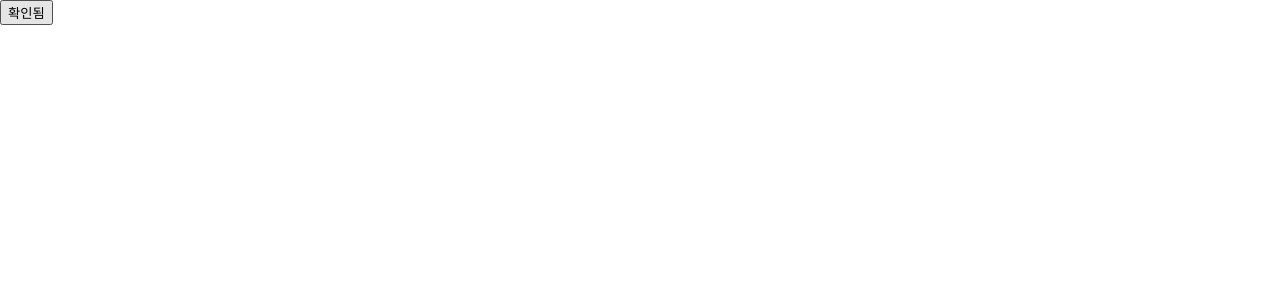
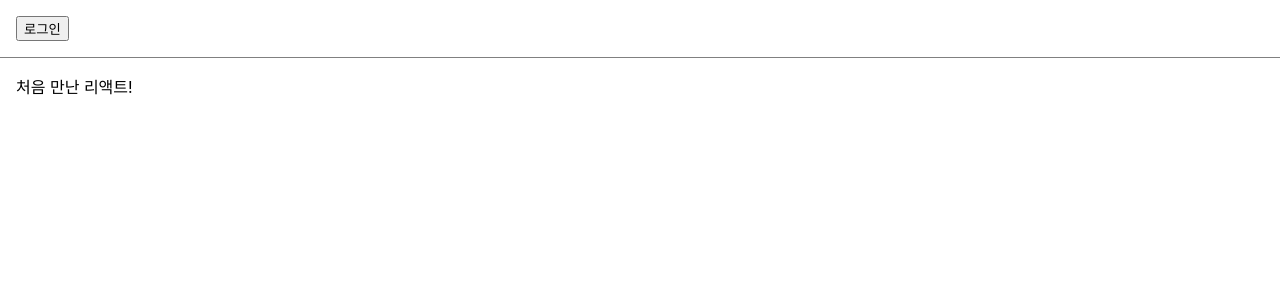
Before and after one commit to Jeon-HS4/React_Tutorial, a React (Create React App) app: page / in a window 1280 px wide. Shown: the top 300 px of the page. Built offline with nearby package versions, Linux system fonts and the light colour scheme.

Commit message:
React chapter09 commit

```diff
--- /dev/null
+++ b/src/ch09/LandingPage.jsx
@@ -0,0 +1,26 @@
+import React, {useState} from "react";
+import Toolbar from "./Toolbar";
+
+function LandingPage(props){
+    const [isLogin, setIsLogin] = useState(false);
+
+    const onClickLogin = () => {
+        setIsLogin(true);
+    };
+    const onClickLogout = () => {
+        setIsLogin(false);
+    }
+
+    return (
+        <div>
+            <Toolbar
+                isLogin = {isLogin}
+                onClickLogin = {onClickLogin}
+                onClickLogout = {onClickLogout}
+            />
+            <div style={{padding : 16}}>처음 만난 리액트!</div>
+        </div>
+    );
+}
+
+export default LandingPage;
--- /dev/null
+++ b/src/ch09/Toolbar.jsx
@@ -0,0 +1,31 @@
+import React from "react";
+
+const styles = {
+    wrapper: {
+        padding: 16,
+        display: "flex",
+        flexDirection: "row",
+        borderBottom: "1px solid grey",
+    },
+    greeting: {
+        marginRight: 8,
+    },
+};
+
+function Toolbar(props){
+    const { isLogin, onClickLogin, onClickLogout} = props;
+
+    return (
+        <div style={styles.wrapper}>
+            {isLogin && <span style={styles.greeting}>환영합니다!</span>}
+
+            {isLogin ? (
+                <button onClick={onClickLogout}>로그아웃</button>
+            ) : (
+                <button onClick={onClickLogin}>로그인</button>
+            )}
+        </div>
+    );
+}
+
+export default Toolbar;
--- a/src/index.js
+++ b/src/index.js
@@ -10,11 +10,12 @@ import CommentList from './ch05/CommentList';
 import NotificationList from './ch06/NotificationList';
 import Accomodate from './ch07/accommodate';
 import ConfirmButton from './ch08/ConfirmButton';
+import LandingPage from './ch09/LandingPage';
 
 const root = ReactDOM.createRoot(document.getElementById('root'));
 root.render(
   <React.StrictMode>
-    <ConfirmButton/>
+    <LandingPage/>
   </React.StrictMode>
 );
 
```
